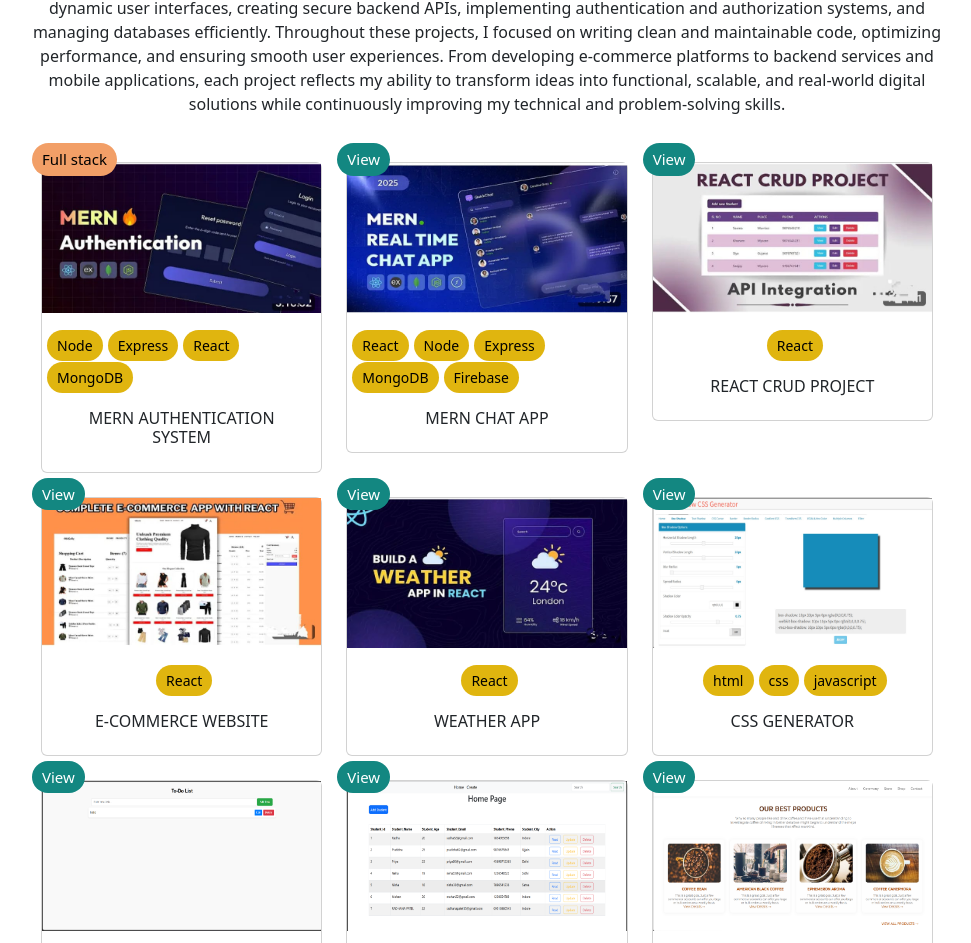
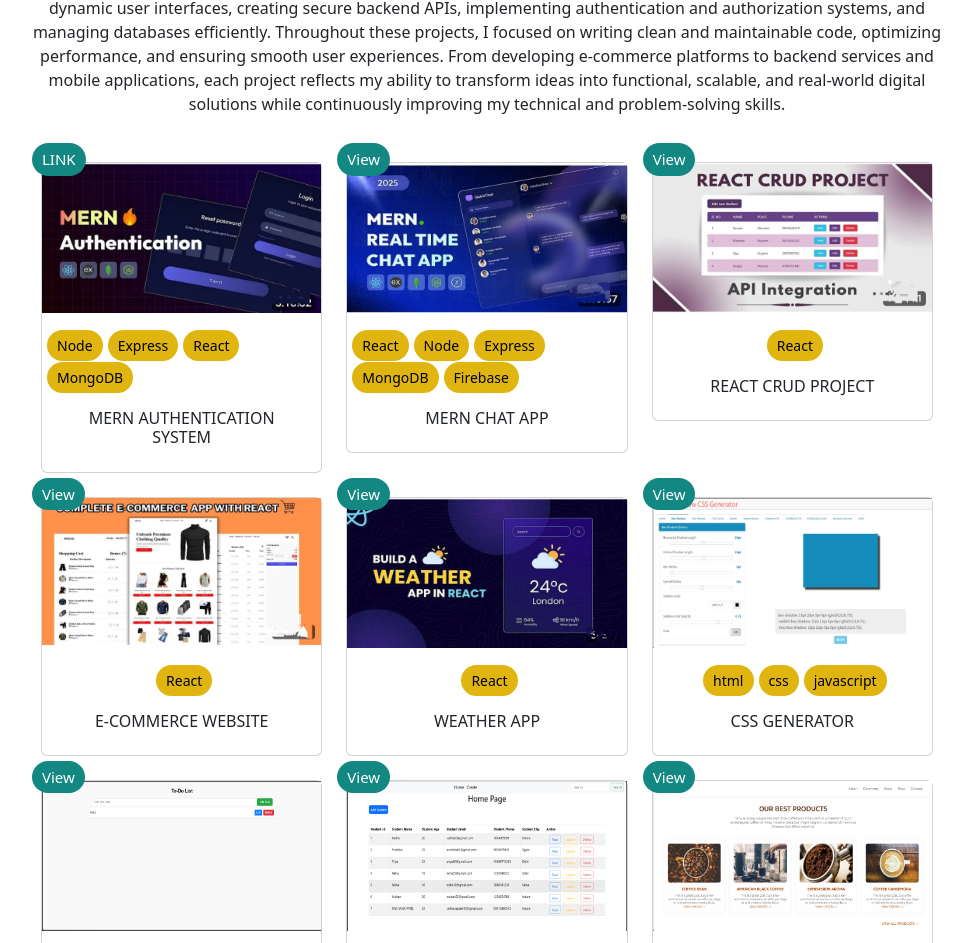
Before and after one commit to radhanapatel33/portfolio-website, a React (Vite) app: page / in a window 1280 px wide. Shown: the part 2392-3335 px from the top of the page, without its empty margins (253-1224 px from the left). Built offline with nearby package versions, Linux system fonts and the light colour scheme.

Commit message:
css update11

```diff
--- a/src/Pages/Projects/Projects.css
+++ b/src/Pages/Projects/Projects.css
@@ -37,19 +37,19 @@
 } */
 /* ----------- */
 
-#ads .card-notify-badge {
+#ads .card-notify-badge a {
   position: absolute;
   left: -10px;
   top: -20px;
-  background: #f29f67;
+  /* background: #f29f67; */
    text-align: center;
   border-radius: 30px 30px 30px 30px;
-  /* color:white; */
-  color: black;
+  color:white;
+  /* color: black; */
   padding: 5px 10px;
   font-size: 15px;
-  /* background-color: #138781; */
-  /* text-decoration: none;  */
+  background-color: #138781;
+  text-decoration: none;
 
 }
 
--- a/src/Pages/Projects/Projects.jsx
+++ b/src/Pages/Projects/Projects.jsx
@@ -37,7 +37,8 @@ const Projects = () => {
                     >
                         <div className="card rounded">
                             <div className="card-image">
-                                <span className="card-notify-badge">Full stack</span>
+                                {/* <span className="card-notify-badge">Full stack</span> */}
+                                <span className="card-notify-badge"><a href="https://google.com">LINK</a></span>
                                 {/* <span><a className="ad-btn" href="#" target="_blank" rel="noopener noreferrer">View</a></span> */}
                                 <img src={authentication} alt="project1" />
                             </div>
```
